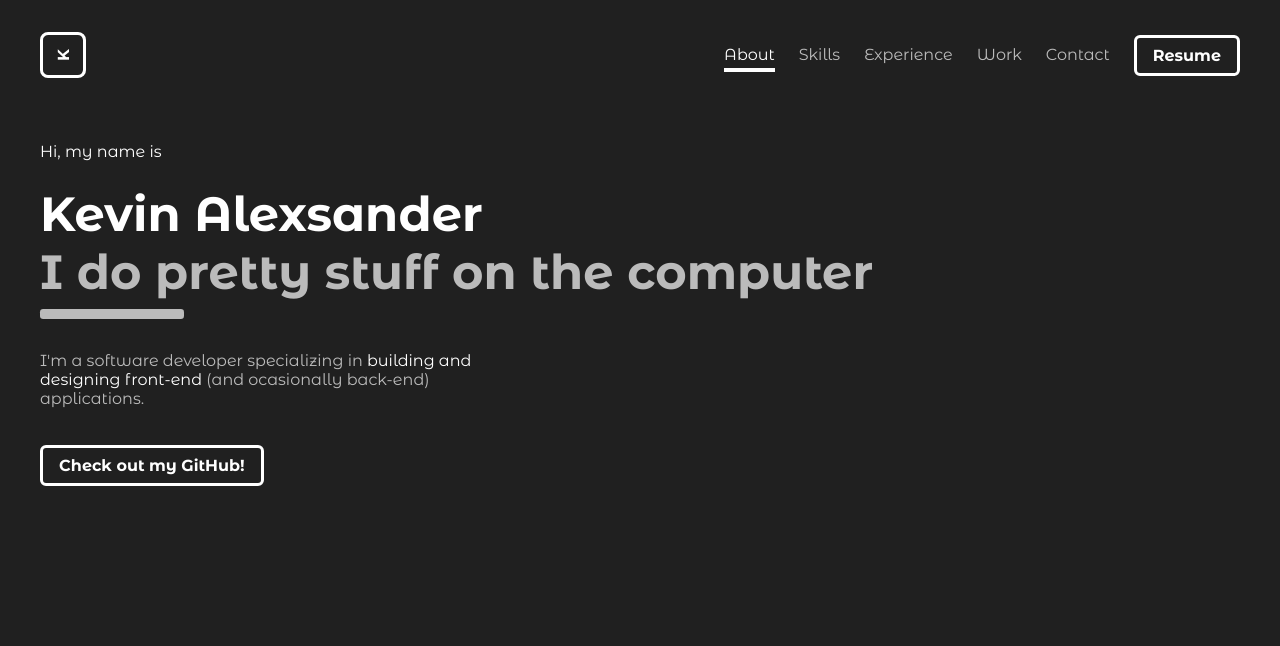
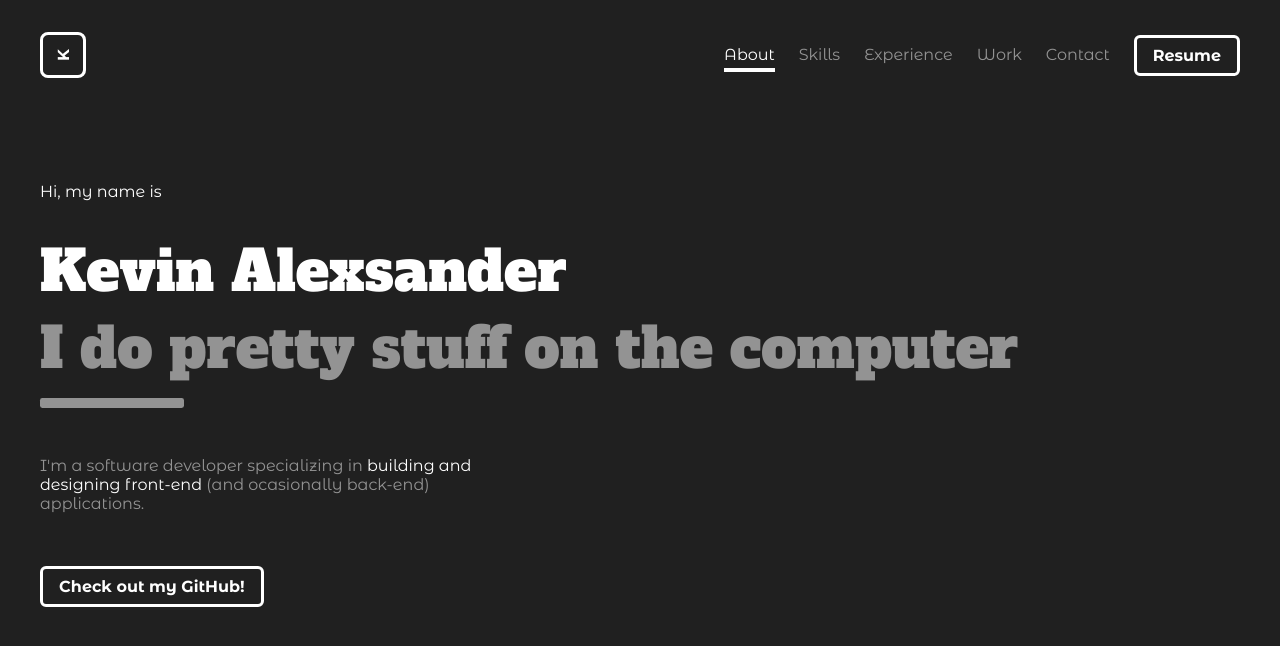
Before and after one commit to AlexsanderKevin/portfolio, a React (Create React App) app: page / in a window 1280 px wide. Shown: the top 646 px of the page. Built offline with nearby package versions, Linux system fonts and the light colour scheme.

Commit message:
added title typography

```diff
--- a/src/components/Header/Header.js
+++ b/src/components/Header/Header.js
@@ -7,7 +7,7 @@ export default function Header () {
         <header
             className={`
                 container
-                ${ styles.header }
+                ${styles.header}
             `}
         >
             <LogoButton/>
--- a/src/components/Header/Header.module.css
+++ b/src/components/Header/Header.module.css
@@ -4,4 +4,5 @@
     align-items: center;
     padding: 2rem 2rem;
     grid-column: 1/9;
+    margin-bottom: 5vh;
 }
--- a/src/components/IntroSection/IntroSection.js
+++ b/src/components/IntroSection/IntroSection.js
@@ -7,8 +7,8 @@ const IntroSection = () => {
       className={`container section-container ${styles.introSection}`}
     >
       <p><strong>Hi, my name is</strong></p>
-      <h1 className='title-main'>Kevin Alexsander</h1>
-      <h2 className='title-secondary'>I do pretty stuff on the computer</h2>
+      <h1 className='title-main title'>Kevin Alexsander</h1>
+      <h2 className='title-secondary title'>I do pretty stuff on the computer</h2>
       <p className={` ${styles.mainParagraph} `}>I'm a software developer specializing in <strong>building and designing front-end</strong> (and ocasionally back-end) applications.</p>
       <a
         className='button-main fill-bg'
--- a/src/components/IntroSection/IntroSection.module.css
+++ b/src/components/IntroSection/IntroSection.module.css
@@ -1,14 +1,14 @@
 .introSection p:first-of-type {
-  margin-bottom: 1.5rem;
+  margin-bottom: 2rem;
 }
 
 .introSection p {
-  margin-bottom: 3rem;
+  margin-bottom: 4rem;
   max-width: 30rem;
 }
 
 .introSection h1, h2 {
-  font-size: 3rem;
+  font-size: 3.5rem;
 }
 
 .introSection h1 {
@@ -16,7 +16,7 @@
 }
 
 .introSection h2 {
-  margin-bottom: 2rem;
+  margin-bottom: 3rem;
 }
 
 .introSection h2::after {
@@ -25,10 +25,6 @@
   width: 9rem;
   background-color: var(--color-secondary);
   display: block;
-  border-radius: .2rem;
-  margin-top: .5rem;
+  border-radius: .15rem;
+  margin-top: .7rem;
 }
-
-.introSection a {
-  margin-top: 9rem;
-}
--- a/src/styles/global.css
+++ b/src/styles/global.css
@@ -1,11 +1,13 @@
 @import url('https://fonts.googleapis.com/css2?family=Montserrat+Alternates:wght@300;400;700&display=swap');
+@import url('https://fonts.googleapis.com/css2?family=Alfa+Slab+One&family=Spectral:wght@700&display=swap');
 @import url('./reset.css');
 @import url('./animation.css');
 
 body {
     --type-main: 'Montserrat Alternates', sans-serif;
+    --type-title: 'Alfa Slab One', cursive;
     --color-main: #fff;
-    --color-secondary: #bbb;
+    --color-secondary: #939393;
     --color-bg: #202020;
 
     font-family: var(--type-main);
@@ -20,8 +22,13 @@ strong {
 
 .container {
     max-width: 1200px;
-    margin: 0 auto;
+    margin-left: auto;
+    margin-right: auto;
     padding: 2rem;
+}
+
+.section-container {
+    margin-bottom: 40vh;
 }
 
 .button-main {
@@ -34,3 +41,8 @@ strong {
   background: none;
   position: relative;
 }
+
+.title {
+    font-family: var(--type-title);
+    font-weight: normal;
+}
```
